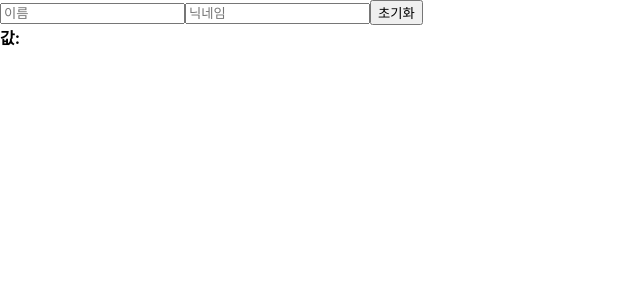
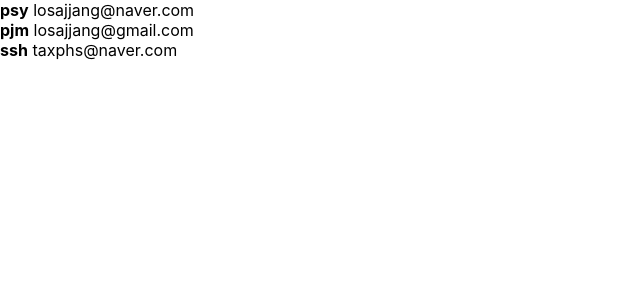
Before and after one commit to losajjang/React-vlpt, a React (Create React App) app: page / in a window 1280 px wide. Shown: the top 300 px of the page, without its empty margins (0-640 px from the left). Built offline with nearby package versions, Linux system fonts and the light colour scheme.

Commit message:
배열 렌더링하기

```diff
--- a/src/App.js
+++ b/src/App.js
@@ -4,11 +4,10 @@
 import Wrapper from './Wrapper';
 import Counter from './Counter';
 import InputSample from './InputSample';
+import UserList from './UserList';
 
 function App() {
-  return (
-      <InputSample />
-  );
+  return <UserList />;
 }
 
 export default App;
--- /dev/null
+++ b/src/UserList.js
@@ -0,0 +1,29 @@
+import React from 'react';
+
+function User({ user }) {
+  return (
+    <div>
+      <b>{user.username}</b> <span>{user.email}</span>
+    </div>
+  );
+}
+
+function UserList() {
+  const users = [
+    { id: 1, username: 'psy', email: 'losajjang@naver.com' },
+    { id: 2, username: 'pjm', email: 'losajjang@gmail.com' },
+    { id: 3, username: 'ssh', email: 'taxphs@naver.com' },
+  ];
+
+  return (
+    // map 안의 인자 user는 자유로운 네이밍이 가능하다. ex. a, b, c
+    // map 안의 인자명과 동일한 인자명을 User 함수에 넘겨준다.
+    <div>
+      {users.map((user) => (
+        <User user={user} key={user.id} />
+      ))}
+    </div>
+  );
+}
+
+export default UserList;
```
